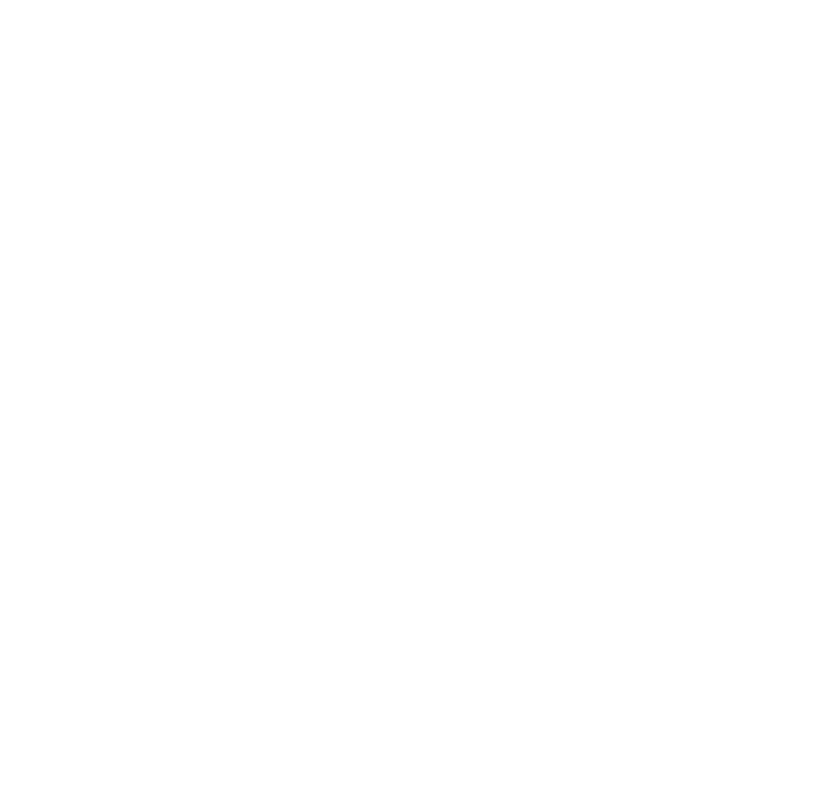
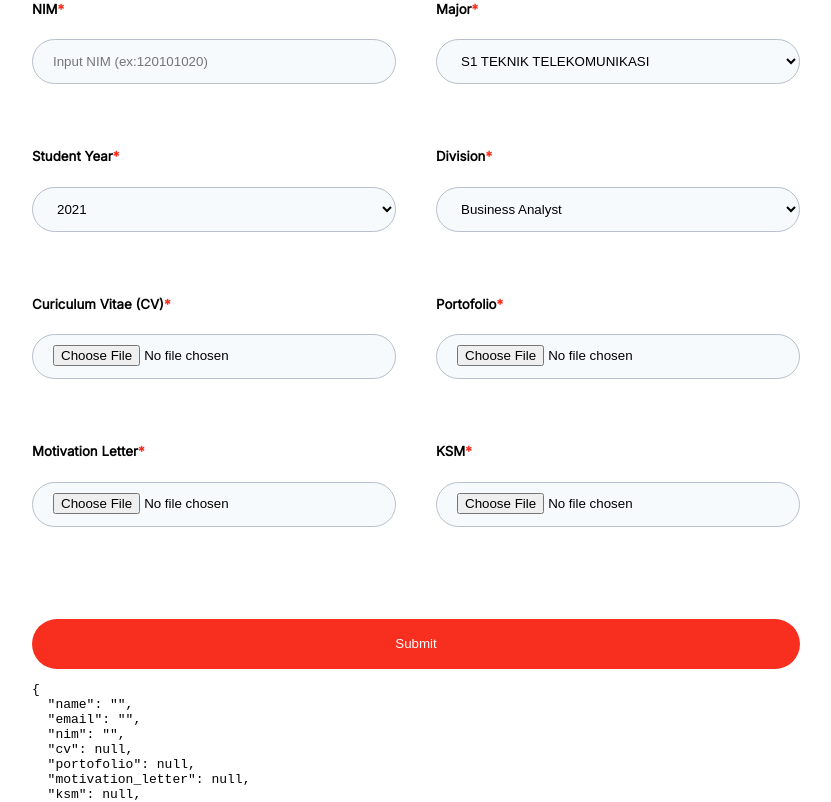
Before and after one commit to MobileInnovationLab/Legacy-Frontend-Motion, a Next.js app: page /recruitment in a window 1280 px wide. Shown: the part 1180-1982 px from the top of the page, without its empty margins (224-1055 px from the left). Before the commit the page ends 800 px from the top, so only its background shows below. Built offline with nearby package versions, Linux system fonts and the light colour scheme.

Commit message:
add more animation

```diff
--- /dev/null
+++ b/api/apiRecruitment.js
@@ -0,0 +1,11 @@
+import fetcher from "./fetcher";
+
+const apiRecruitment = {
+  postRecruitment: (data) =>
+    fetcher
+      .post("/recruitation", data)
+      .then((resp) => resp.status)
+      .catch((err) => err.response),
+};
+
+export default apiRecruitment;
--- a/api/index.js
+++ b/api/index.js
@@ -3,6 +3,7 @@ import apiActivity from './apiActivity';
 import apiBlog from './apiBlog';
 import apiGeneration from './apiGeneration';
 import apiProduct from './apiProduct';
+import apiRecruitment from "./apiRecruitment";
 
 const API = {
   ...apiProduct,
@@ -10,6 +11,7 @@ const API = {
   ...apiBlog,
   ...apiActivity,
   ...apiGeneration,
+  ...apiRecruitment,
 };
 
 export default API;
--- a/pages/_app.js
+++ b/pages/_app.js
@@ -4,8 +4,8 @@ import "slick-carousel/slick/slick-theme.css";
 import Maintenance from "../public/maintenance/maintenance";
 
 function MyApp({ Component, pageProps }) {
-  //return <Component {...pageProps} />;
-  return <Maintenance />;
+  return <Component {...pageProps} />;
+  //return <Maintenance />;
 }
 
 export default MyApp;
--- a/pages/index.jsx
+++ b/pages/index.jsx
@@ -21,6 +21,7 @@ import API from "../api";
 import IndexIllustration from "../components/illustration/indexIllustration";
 
 import * as Sentry from "@sentry/nextjs";
+import { motion } from "framer-motion";
 
 const firstSlider = {
   arrows: false,
@@ -224,9 +225,10 @@ class Home extends Component {
                 is one of the latest laboratories at the Faculty of Informatics,
                 Telkom University under the auspices of K-Side.
               </p>
-              <a
+              <motion.a
                 className={styles["first-section-button"]}
                 onClick={this.openYtModals}
+                whileHover={{ scale: 1.05 }}
               >
                 <svg
                   width="24"
@@ -242,7 +244,7 @@ class Home extends Component {
                   />
                 </svg>
                 Watch Video
-              </a>
+              </motion.a>
             </article>
 
             <div className={styles["first-section-img"]}>
--- a/pages/recruitment.jsx
+++ b/pages/recruitment.jsx
@@ -12,14 +12,16 @@ import {useRouter} from 'next/router'
 
 import { Formik, Form, Field } from "formik";
 import * as Yup from "yup";
-import { useEffect } from "react";
+import API from "../api";
+
+import React, { useEffect } from "react";
 
 export default function Recruitment() {
-  const router = useRouter()
+  const router = useRouter();
 
-  useEffect(() => {
-    router.push('/404')
-  });
+  // useEffect(() => {
+  //   router.push('/404')
+  // });
 
   return (
     <>
@@ -43,16 +45,19 @@ export default function Recruitment() {
             name: "",
             email: "",
             nim: "",
-            cv: "",
-            portofolio: "",
-            motivation_letter: "",
-            ksm: "",
+            cv: null,
+            portofolio: null,
+            motivation_letter: null,
+            ksm: null,
             major: "S1 TEKNIK TELEKOMUNIKASI",
             generation: "2021",
             division: "Business Analyst",
           }}
           onSubmit={(data, { setSubmitting }) => {
             setTimeout(() => {
+              API.postRecruitment(data)
+                .then((resp) => console.log(resp))
+                .catch((err) => console.log(err));
               console.log(data);
               setSubmitting(false);
             }, 500);
@@ -66,11 +71,14 @@ export default function Recruitment() {
                 /^[_A-Za-z0-9-\\+]+(\\.[_A-Za-z0-9-]+)*@student.telkomuniversity.ac.id$/,
                 "Telkom University Student's Email Required."
               ),
-            nim: Yup.string().required("Required").min(5, "Input proper NIM"),
-            // cv: Yup.required("Required"),
-            // portofolio: Yup.required("Required"),
-            // motivation_letter: Yup.required("Required"),
-            // ksm: Yup.required("Required"),
+            nim: Yup.string()
+              .required("Required")
+              .min(10, "Input proper NIM")
+              .max(10, "Input proper NIM"),
+            cv: Yup.mixed().required("Required"),
+            portofolio: Yup.mixed().required("Required"),
+            motivation_letter: Yup.mixed().required("Required"),
+            ksm: Yup.mixed().required("Required"),
             major: Yup.string().required("Required"),
             generation: Yup.string().required("Required"),
             division: Yup.string().required("Required"),
@@ -141,6 +149,7 @@ export default function Recruitment() {
                   <select
                     name="major"
                     id="major"
+                    touched={touched["major"]}
                     onChange={handleChange}
                     onBlur={handleBlur}
                   >
@@ -246,6 +255,11 @@ export default function Recruitment() {
                       S1 Terapan Digital Creative Multimedia (DCM)
                     </option>
                   </select>
+                  <div className={`${styles.errors} ${styles.half}`}>
+                    <h5>
+                      {errors.major && touched.major && <p>*{errors.major}</p>}
+                    </h5>
+                  </div>
                 </div>
               </div>
               <div className={styles.flex}>
@@ -258,6 +272,7 @@ export default function Recruitment() {
                   <select
                     name="generation"
                     id="generation"
+                    touched={touched["generation"]}
                     onChange={handleChange}
                     onBlur={handleBlur}
                   >
@@ -267,6 +282,13 @@ export default function Recruitment() {
                     <option value="2018">2018</option>
                     <option value="2017">2017</option>
                   </select>
+                  <div className={`${styles.errors} ${styles.half}`}>
+                    <h5>
+                      {errors.generation && touched.generation && (
+                        <p>*{errors.generation}</p>
+                      )}
+                    </h5>
+                  </div>
                 </div>
                 <div className={styles.half}>
                   <label htmlFor="">
@@ -277,6 +299,7 @@ export default function Recruitment() {
                   <select
                     name="division"
                     id="division"
+                    touched={touched["division"]}
                     onChange={handleChange}
                     onBlur={handleBlur}
                   >
@@ -286,46 +309,113 @@ export default function Recruitment() {
                       Mobile Programming
                     </option>
                   </select>
+                  <div className={`${styles.errors} ${styles.half}`}>
+                    <h5>
+                      {errors.division && touched.division && (
+                        <p>*{errors.division}</p>
+                      )}
+                    </h5>
+                  </div>
                 </div>
               </div>
               <div className={styles.flex}>
                 <div className={styles.half}>
                   <label>
                     <h5>
-                      Upload CV<p>*</p>
+                      Curiculum Vitae (CV)<p>*</p>
                     </h5>
                   </label>
-                  <input type="file" name="" id="" />
+                  <input
+                    type="file"
+                    name="cv"
+                    id="cv"
+                    onChange={(e) => {
+                      setFieldValue("cv", e.currentTarget.files[0]);
+                    }}
+                    onBlur={handleBlur}
+                    touched={touched["cv"]}
+                  />
+                  <div className={`${styles.errors} ${styles.half}`}>
+                    <h5>{errors.cv && touched.cv && <p>*{errors.cv}</p>}</h5>
+                  </div>
                 </div>
                 <div className={styles.half}>
                   <label htmlFor="">
                     <h5>
-                      Upload Portofolio<p>*</p>
+                      Portofolio<p>*</p>
                     </h5>
                   </label>
-                  <input type="file" name="" id="" />
+                  <input
+                    type="file"
+                    name="portofolio"
+                    id="portofolio"
+                    onChange={(e) => {
+                      setFieldValue("portofolio", e.currentTarget.files[0]);
+                    }}
+                    onBlur={handleBlur}
+                    touched={touched["portofolio"]}
+                  />
+                  <div className={`${styles.errors} ${styles.half}`}>
+                    <h5>
+                      {errors.portofolio && touched.portofolio && (
+                        <p>*{errors.portofolio}</p>
+                      )}
+                    </h5>
+                  </div>
                 </div>
               </div>
               <div className={styles.flex}>
                 <div className={styles.half}>
                   <label htmlFor="">
                     <h5>
-                      Upload Motivation Letter<p>*</p>
+                      Motivation Letter<p>*</p>
                     </h5>
                   </label>
-                  <input type="file" name="" id="" />
+                  <input
+                    type="file"
+                    name="motivation_letter"
+                    id="motivation_letter"
+                    onChange={(e) => {
+                      setFieldValue(
+                        "motivation_letter",
+                        e.currentTarget.files[0]
+                      );
+                    }}
+                    onBlur={handleBlur}
+                    touched={touched["motivation_letter"]}
+                  />
+                  <div className={`${styles.errors} ${styles.half}`}>
+                    <h5>
+                      {errors.motivation_letter &&
+                        touched.motivation_letter && (
+                          <p>*{errors.motivation_letter}</p>
+                        )}
+                    </h5>
+                  </div>
                 </div>
                 <div className={styles.half}>
                   <label htmlFor="">
                     <h5>
-                      Upload KSM<p>*</p>
+                      KSM<p>*</p>
                     </h5>
                   </label>
-                  <input type="file" name="" id="" />
+                  <input
+                    type="file"
+                    name="ksm"
+                    id="ksm"
+                    onChange={(e) => {
+                      setFieldValue("ksm", e.currentTarget.files[0]);
+                    }}
+                    onBlur={handleBlur}
+                    touched={touched["ksm"]}
+                  />
+                  <div className={`${styles.errors} ${styles.half}`}>
+                    <h5>{errors.ksm && touched.ksm && <p>*{errors.ksm}</p>}</h5>
+                  </div>
                 </div>
               </div>
               <button type="submit">Submit</button>
-              {/* <pre>{JSON.stringify(values, null, 2)}</pre> */}
+              <pre>{JSON.stringify(values, null, 2)}</pre>
             </Form>
           )}
         </Formik>
--- a/styles/pages/recruitment.module.scss
+++ b/styles/pages/recruitment.module.scss
@@ -84,12 +84,13 @@
 		button {
 			width: 100%;
 			height: 50px;
-			background-color: $text-desc;
+			background-color: $main2;
 			border-radius: 60px;
+			border: none;
 			margin-top: 50px;
 			color: white;
 			&:hover {
-				cursor: not-allowed;
+				cursor: pointer;
 			}
 		}
 	}
```
Also changed, not shown: components/illustration/indexIllustration.js (+13 -2 lines).
